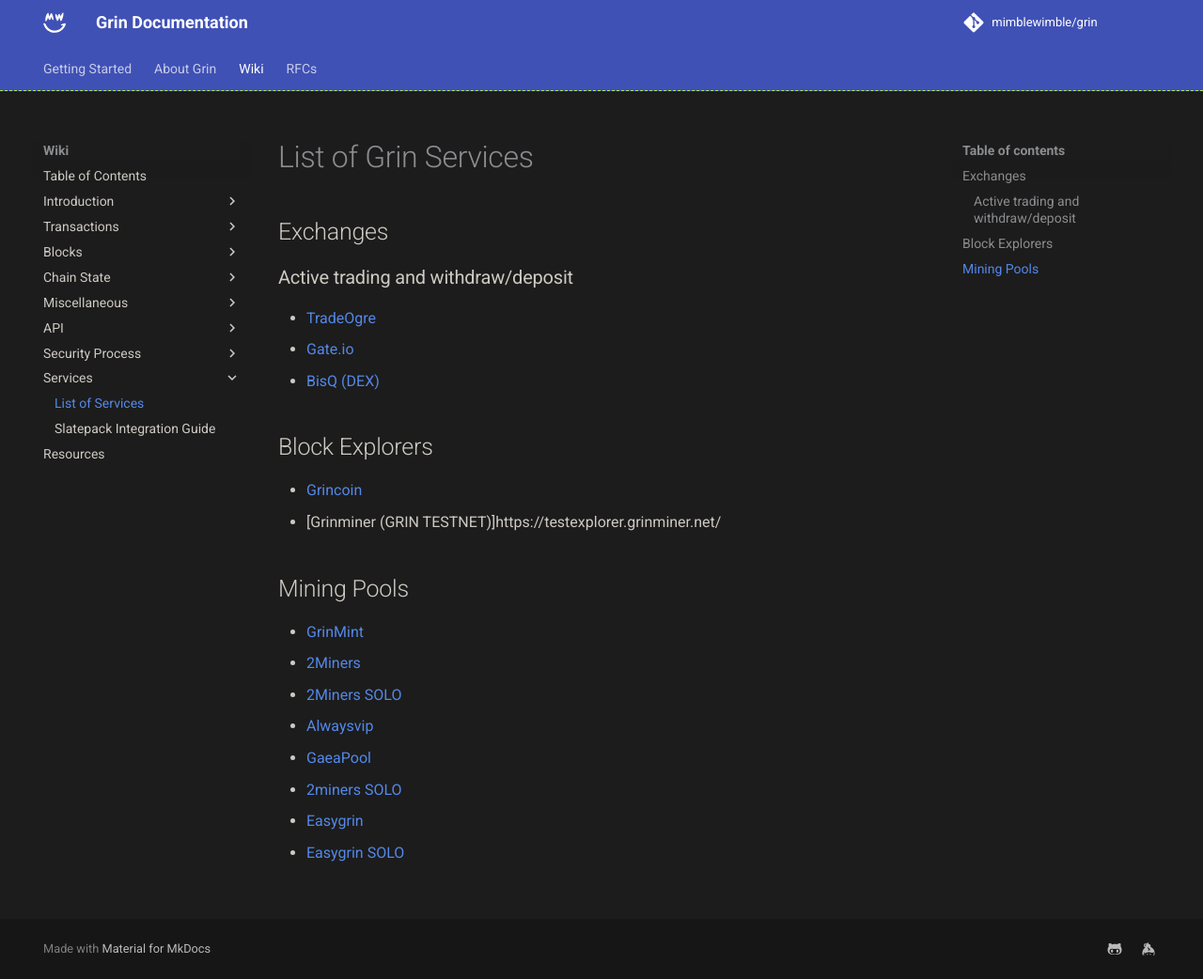
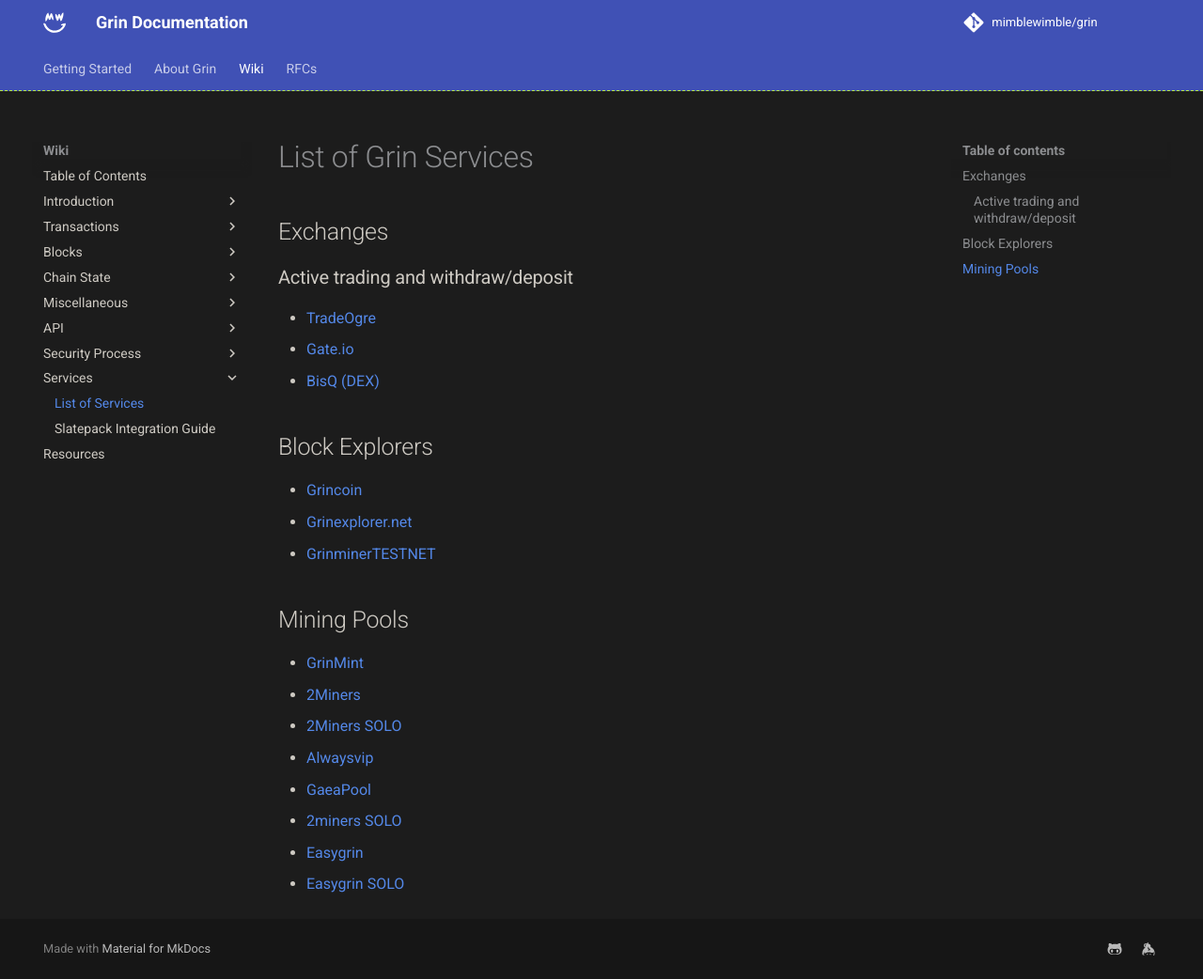
Before and after one commit to mimblewimble/docs, an MkDocs documentation site: the page built from docs/wiki/services/list-of-services.md, in a window 1280 px wide and 1042 px high. Shown: the whole window at 94% size. Built offline with MkDocs 1.6.1 and Material for MkDocs 9.7.7, drawn with Linux system fonts in a browser that asks for light colours; comment, search, counter and statistics services are not loaded.

Commit message:
Update list-of-services.md
Added grinexplorer.net and GrinminerTest.net

```diff
--- a/docs/wiki/services/list-of-services.md
+++ b/docs/wiki/services/list-of-services.md
@@ -12,7 +12,8 @@
 ## Block Explorers
 
 - [Grincoin](https://grincoin.org/)
-- [Grinminer (GRIN TESTNET)]https://testexplorer.grinminer.net/
+- [Grinexplorer.net](https://grinexplorer.net/)
+- [GrinminerTESTNET](https://testexplorer.grinminer.net/)
 
 
 
```
